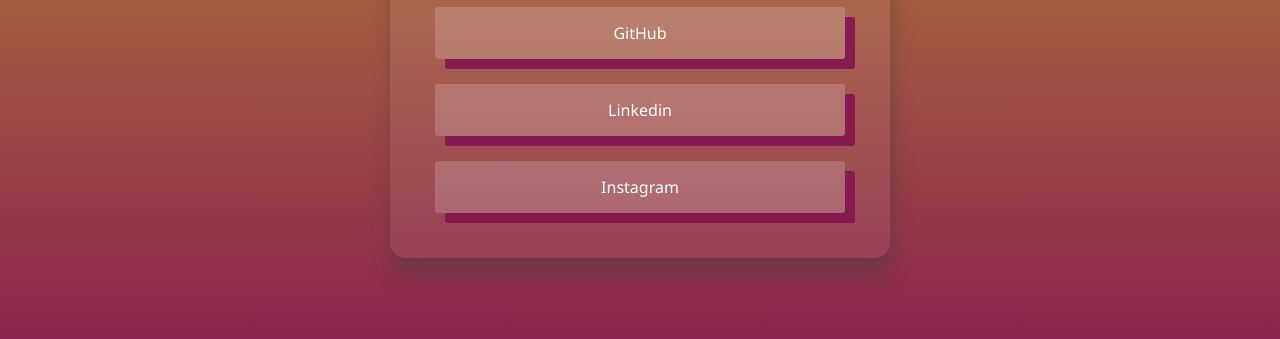
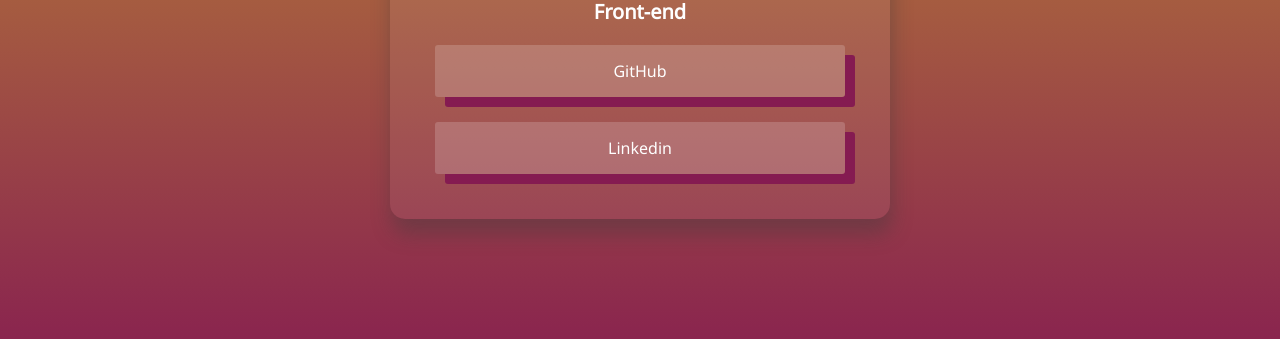
Before and after one commit to emilizinha/LinkCard, a plain HTML site: page index.html in a window 1280 px wide. Shown: the part 427-766 px from the top of the page. Drawn offline with Linux system fonts and the light colour scheme.

Commit message:
Update index.html

```diff
--- a/index.html
+++ b/index.html
@@ -22,7 +22,6 @@
         <main>
             <a href="https://github.com/emilizinha " target="_blank" rel="noreferrer noopener">GitHub</a>
             <a href="https://www.linkedin.com/in/emilisilva/ " target="_blank" rel="noreferrer noopener">Linkedin</a>
-            <a href="https://www.instagram.com/emili.slv/ " target="_blank" rel="noreferrer noopener">Instagram</a>
         </main>
     </section>
 
```
